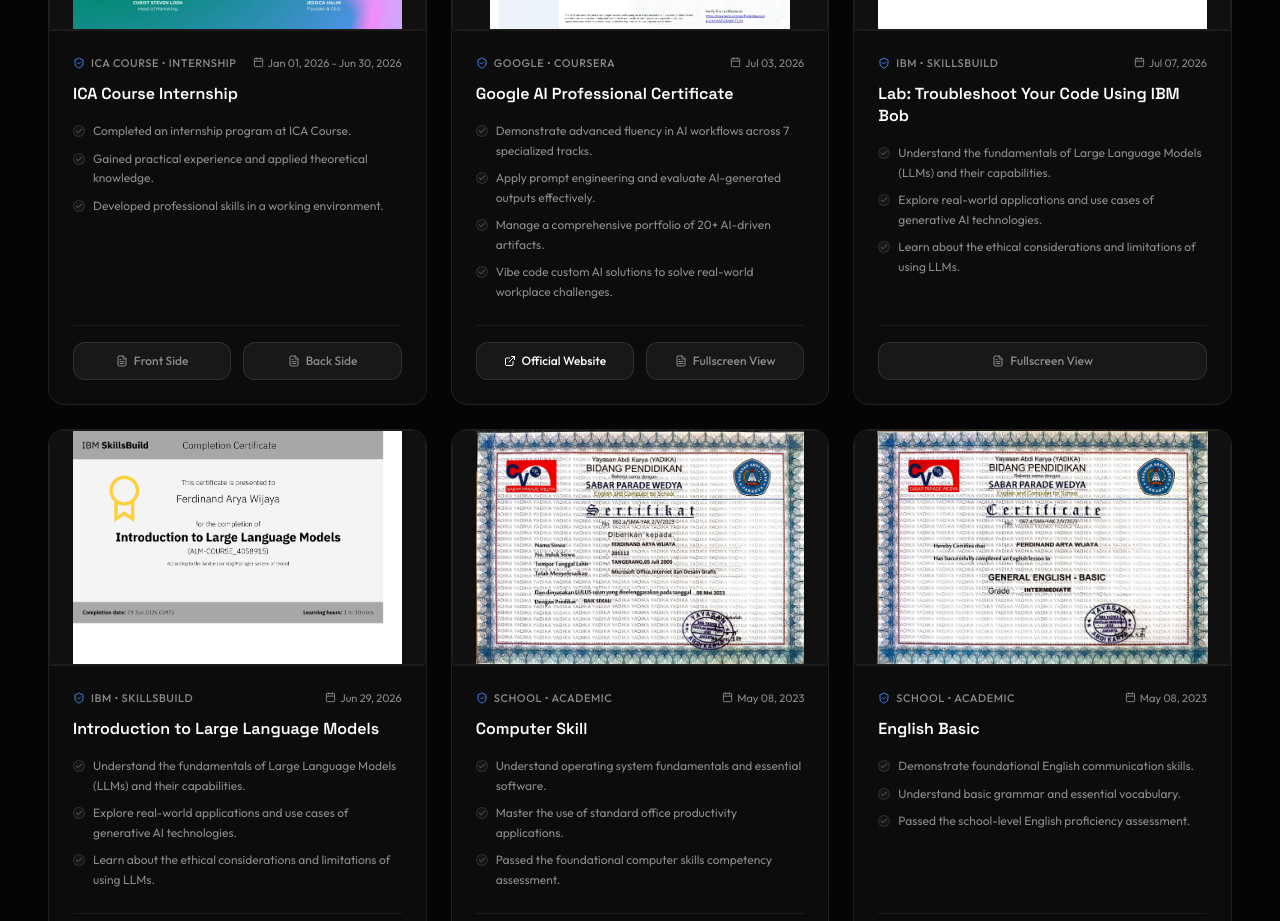
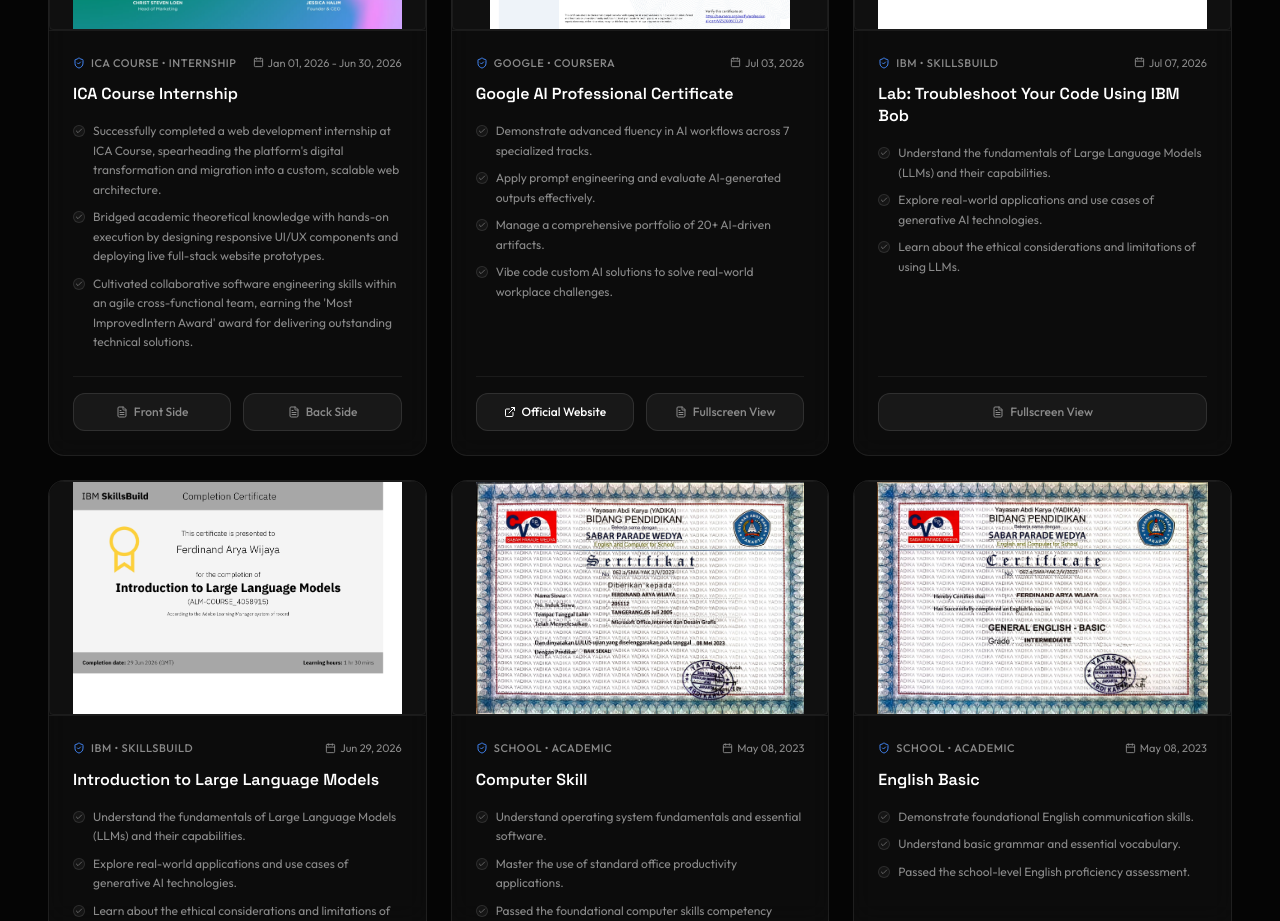
Before and after one commit to TricQs/Portfolio, a Next.js app: page / in a window 1280 px wide. Shown: the part 8640-9561 px from the top of the page. Built offline with nearby package versions, Linux system fonts and the light colour scheme.

Commit message:
feat: create CertificatesSection component to display professional certifications and achievements

```diff
--- a/src/components/CertificatesSection.js
+++ b/src/components/CertificatesSection.js
@@ -15,9 +15,9 @@ const certificates = [
     pdf: ['/certificates/Sertifikat ICA Course (1).png', '/certificates/Sertifikat ICA Course (2).png'],
     verifyUrl: null,
     learnings: [
-      'Completed an internship program at ICA Course.',
-      'Gained practical experience and applied theoretical knowledge.',
-      'Developed professional skills in a working environment.'
+      "Successfully completed a web development internship at ICA Course, spearheading the platform's digital transformation and migration into a custom, scalable web architecture.",
+      'Bridged academic theoretical knowledge with hands-on execution by designing responsive UI/UX components and deploying live full-stack website prototypes.',
+      "Cultivated collaborative software engineering skills within an agile cross-functional team, earning the 'Most ImprovedIntern Award' award for delivering outstanding technical solutions."
     ]
   },
   {
```
